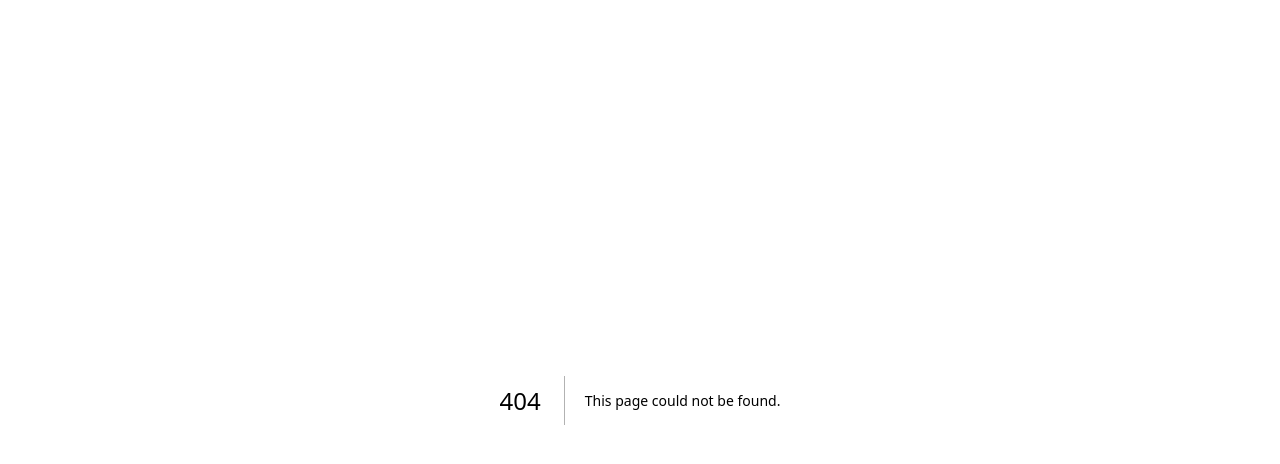
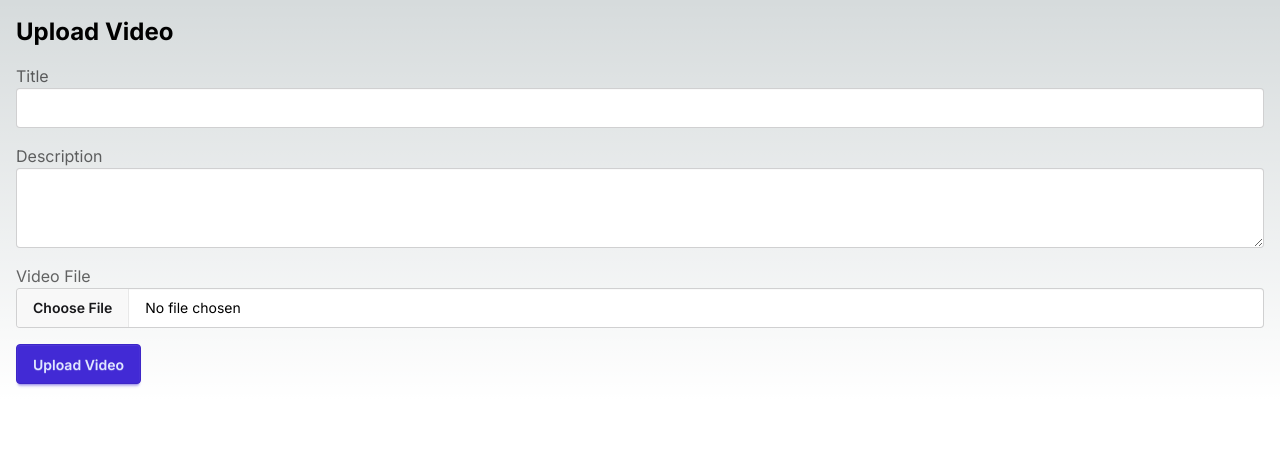
Before and after one commit to roshan-kunchikorve/Cloudinary-Saas, a Next.js app: page /video-upload in a window 1280 px wide. Before the commit this address had no page. Shown: the top 464 px of the page. Built offline with nearby package versions, Linux system fonts and the light colour scheme.

Commit message:
Add files for video-upload

```diff
--- /dev/null
+++ b/app/(app)/video-upload/page.tsx
@@ -0,0 +1,96 @@
+"use client";
+import React, { useState } from "react";
+import axios from "axios";
+import { useRouter } from "next/navigation";
+
+function VideoUpload() {
+  const [file, setFile] = useState<File | null>(null);
+  const [title, setTitle] = useState("");
+  const [description, setDescription] = useState("");
+  const [isUploading, setIsUploading] = useState(false);
+
+  const router = useRouter();
+  //max file size of 60 mb
+
+  const MAX_FILE_SIZE = 70 * 1024 * 1024;
+
+  const handleSubmit = async (e: React.FormEvent) => {
+    e.preventDefault();
+    if (!file) return;
+
+    if (file.size > MAX_FILE_SIZE) {
+      //TODO: add notification
+      alert("File size too large");
+      return;
+    }
+
+    setIsUploading(true);
+    const formData = new FormData();
+    formData.append("file", file);
+    formData.append("title", title);
+    formData.append("description", description);
+    formData.append("originalSize", file.size.toString());
+
+    try {
+      const response = await axios.post("/api/video-upload", formData);
+      // check for 200 response
+      router.push("/");
+    } catch (error) {
+      console.log(error);
+      // notification for failure
+    } finally {
+      setIsUploading(false);
+    }
+  };
+
+  return (
+    <div className="container mx-auto p-4">
+      <h1 className="text-2xl font-bold mb-4">Upload Video</h1>
+      <form onSubmit={handleSubmit} className="space-y-4">
+        <div>
+          <label className="label">
+            <span className="label-text">Title</span>
+          </label>
+          <input
+            type="text"
+            value={title}
+            onChange={(e) => setTitle(e.target.value)}
+            className="input input-bordered w-full"
+            required
+          />
+        </div>
+        <div>
+          <label className="label">
+            <span className="label-text">Description</span>
+          </label>
+          <textarea
+            value={description}
+            onChange={(e) => setDescription(e.target.value)}
+            className="textarea textarea-bordered w-full"
+          />
+        </div>
+        <div>
+          <label className="label">
+            <span className="label-text">Video File</span>
+          </label>
+          <input
+            type="file"
+            accept="video/*"
+            onChange={(e) => setFile(e.target.files?.[0] || null)}
+            className="file-input file-input-bordered w-full"
+            required
+          />
+        </div>
+        <button
+          type="submit"
+          className="btn btn-primary"
+          disabled={isUploading}
+        >
+          {isUploading ? "Uploading..." : "Upload Video"}
+        </button>
+      </form>
+    </div>
+  );
+}
+
+export default VideoUpload;
```
